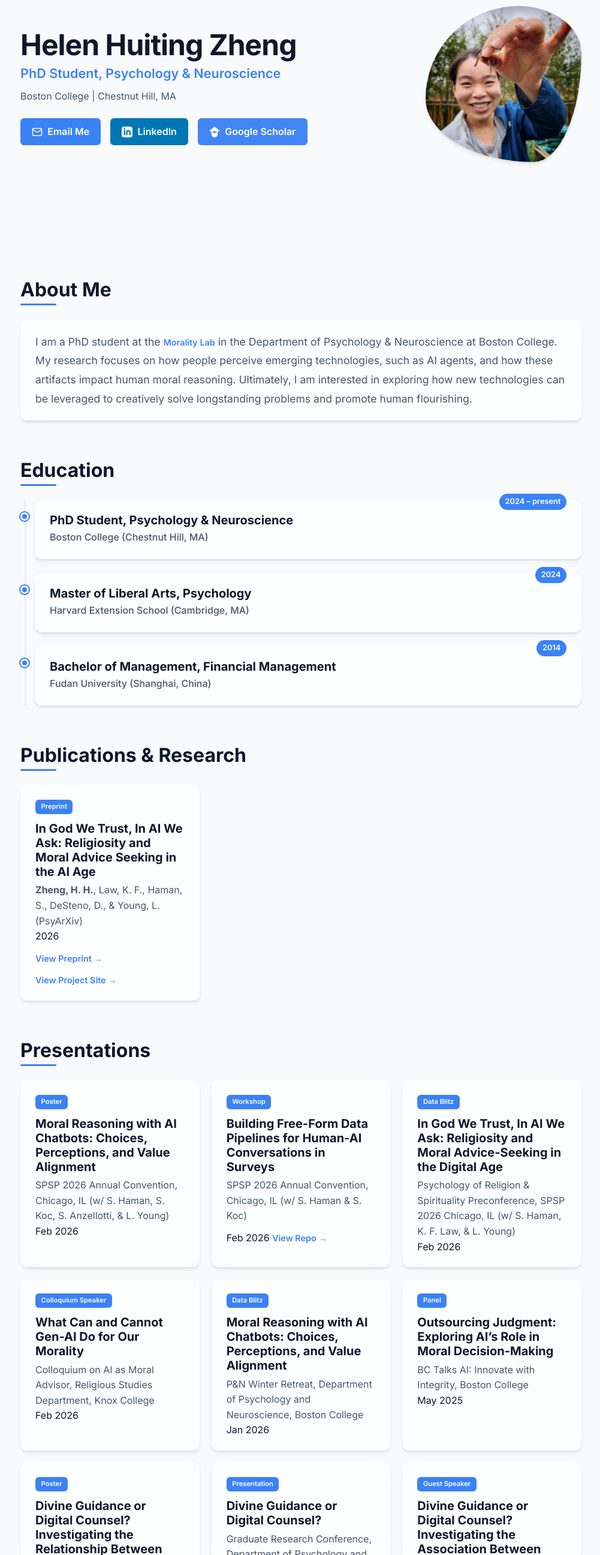
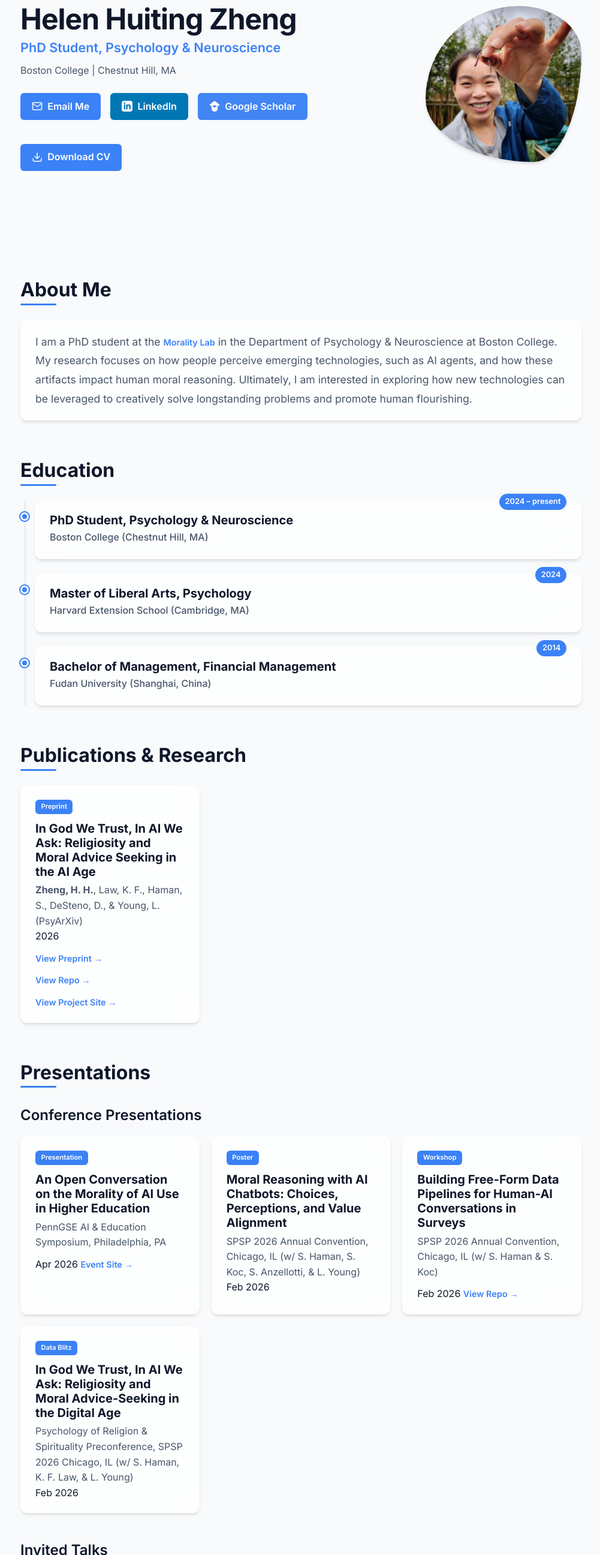
Before and after one commit to helenhzheng/helenhzheng.github.io, a plain HTML site: page index.html in a window 1280 px wide. Shown: the part 208-2800 px from the top of the page at 60% size, without its empty margins (138-1139 px from the left). Drawn offline with Linux system fonts and the light colour scheme.

Commit message:
feat: add CV download link, update presentation sections, and implement subsection styling

```diff
--- a/index.html
+++ b/index.html
@@ -53,13 +53,36 @@
                 <p>Boston College | Chestnut Hill, MA</p>
                 <div class="contact-links" style="display: flex; gap: 1rem; flex-wrap: wrap;">
                     <a href="#" id="email-btn" class="btn primary-btn">
-                        <svg xmlns="http://www.w3.org/2000/svg" width="18" height="18" viewBox="0 0 24 24" fill="none" stroke="currentColor" stroke-width="2" stroke-linecap="round" stroke-linejoin="round"><path d="M4 4h16c1.1 0 2 .9 2 2v12c0 1.1-.9 2-2 2H4c-1.1 0-2-.9-2-2V6c0-1.1.9-2 2-2z"></path><polyline points="22,6 12,13 2,6"></polyline></svg> Email Me
+                        <svg xmlns="http://www.w3.org/2000/svg" width="18" height="18" viewBox="0 0 24 24" fill="none"
+                            stroke="currentColor" stroke-width="2" stroke-linecap="round" stroke-linejoin="round">
+                            <path d="M4 4h16c1.1 0 2 .9 2 2v12c0 1.1-.9 2-2 2H4c-1.1 0-2-.9-2-2V6c0-1.1.9-2 2-2z">
+                            </path>
+                            <polyline points="22,6 12,13 2,6"></polyline>
+                        </svg> Email Me
                     </a>
-                    <a href="https://www.linkedin.com/in/helenzheng/" target="_blank" class="btn primary-btn" style="background-color: #0077b5;">
-                        <svg xmlns="http://www.w3.org/2000/svg" width="18" height="18" viewBox="0 0 24 24" fill="currentColor"><path d="M19 0h-14c-2.761 0-5 2.239-5 5v14c0 2.761 2.239 5 5 5h14c2.762 0 5-2.239 5-5v-14c0-2.761-2.238-5-5-5zm-11 19h-3v-11h3v11zm-1.5-12.268c-.966 0-1.75-.79-1.75-1.764s.784-1.764 1.75-1.764 1.75.79 1.75 1.764-.783 1.764-1.75 1.764zm13.5 12.268h-3v-5.604c0-3.368-4-3.113-4 0v5.604h-3v-11h3v1.765c1.396-2.586 7-2.777 7 2.476v6.759z"/></svg> LinkedIn
+                    <a href="https://www.linkedin.com/in/helenzheng/" target="_blank" class="btn primary-btn"
+                        style="background-color: #0077b5;">
+                        <svg xmlns="http://www.w3.org/2000/svg" width="18" height="18" viewBox="0 0 24 24"
+                            fill="currentColor">
+                            <path
+                                d="M19 0h-14c-2.761 0-5 2.239-5 5v14c0 2.761 2.239 5 5 5h14c2.762 0 5-2.239 5-5v-14c0-2.761-2.238-5-5-5zm-11 19h-3v-11h3v11zm-1.5-12.268c-.966 0-1.75-.79-1.75-1.764s.784-1.764 1.75-1.764 1.75.79 1.75 1.764-.783 1.764-1.75 1.764zm13.5 12.268h-3v-5.604c0-3.368-4-3.113-4 0v5.604h-3v-11h3v1.765c1.396-2.586 7-2.777 7 2.476v6.759z" />
+                        </svg> LinkedIn
                     </a>
-                    <a href="https://scholar.google.com/citations?hl=en&user=VzUYy44AAAAJ&view_op=list_works&authuser=1" target="_blank" class="btn primary-btn" style="background-color: #4285F4;">
-                        <svg xmlns="http://www.w3.org/2000/svg" width="18" height="18" viewBox="0 0 24 24" fill="currentColor"><path d="M12 24a7 7 0 1 1 0-14 7 7 0 0 1 0 14zm0-24L0 9.4l12 5.4 12-5.4L12 0zm-7 16v-4.502l7 3.151 7-3.151V16l-7 3-7-3z"/></svg> Google Scholar
+                    <a href="https://scholar.google.com/citations?hl=en&user=VzUYy44AAAAJ&view_op=list_works&authuser=1"
+                        target="_blank" class="btn primary-btn" style="background-color: #4285F4;">
+                        <svg xmlns="http://www.w3.org/2000/svg" width="18" height="18" viewBox="0 0 24 24"
+                            fill="currentColor">
+                            <path
+                                d="M12 24a7 7 0 1 1 0-14 7 7 0 0 1 0 14zm0-24L0 9.4l12 5.4 12-5.4L12 0zm-7 16v-4.502l7 3.151 7-3.151V16l-7 3-7-3z" />
+                        </svg> Google Scholar
+                    </a>
+                    <a href="CV.pdf" target="_blank" class="btn primary-btn">
+                        <svg xmlns="http://www.w3.org/2000/svg" width="18" height="18" viewBox="0 0 24 24" fill="none"
+                            stroke="currentColor" stroke-width="2" stroke-linecap="round" stroke-linejoin="round">
+                            <path d="M21 15v4a2 2 0 0 1-2 2H5a2 2 0 0 1-2-2v-4"></path>
+                            <polyline points="7 10 12 15 17 10"></polyline>
+                            <line x1="12" y1="15" x2="12" y2="3"></line>
+                        </svg> Download CV
                     </a>
                 </div>
             </div>
@@ -126,6 +149,8 @@
                     <br>
                     <a href="https://osf.io/preprints/psyarxiv/z3y5d_v1/" target="_blank" class="text-link"
                         style="margin-right: 1.5rem;">View Preprint &rarr;</a>
+                    <a href="https://github.com/helenhzheng/in-god-we-trust-in-ai-we-ask" target="_blank"
+                        class="text-link" style="margin-right: 1.5rem;">View Repo &rarr;</a>
                     <a href="https://helenhzheng.github.io/in-god-we-trust-in-ai-we-ask/" target="_blank"
                         class="text-link">View Project Site &rarr;</a>
                 </div>
@@ -134,7 +159,18 @@
 
         <section id="presentations" class="section fade-in">
             <h2 class="section-title">Presentations</h2>
+
+            <h3 class="subsection-title">Conference Presentations</h3>
             <div class="card-grid">
+                <!-- PennGSE -->
+                <div class="card interactive-card">
+                    <div class="card-tag">Presentation</div>
+                    <h3>An Open Conversation on the Morality of AI Use in Higher Education</h3>
+                    <p>PennGSE AI & Education Symposium, Philadelphia, PA</p>
+                    <span class="date">Apr 2026</span>
+                    <a href="https://ai.upenn.edu/penngse-ai-education-symposium" target="_blank"
+                        class="text-link">Event Site &rarr;</a>
+                </div>
                 <!-- Poster 2 -->
                 <div class="card interactive-card">
                     <div class="card-tag">Poster</div>
@@ -159,19 +195,16 @@
                         Law, & L. Young)</p>
                     <span class="date">Feb 2026</span>
                 </div>
+            </div>
+
+            <h3 class="subsection-title" style="margin-top: 3rem;">Invited Talks</h3>
+            <div class="card-grid">
                 <!-- Colloquium -->
                 <div class="card interactive-card">
                     <div class="card-tag">Colloquium Speaker</div>
                     <h3>What Can and Cannot Gen-AI Do for Our Morality</h3>
                     <p>Colloquium on AI as Moral Advisor, Religious Studies Department, Knox College</p>
                     <span class="date">Feb 2026</span>
-                </div>
-                <!-- Data Blitz 2 -->
-                <div class="card interactive-card">
-                    <div class="card-tag">Data Blitz</div>
-                    <h3>Moral Reasoning with AI Chatbots: Choices, Perceptions, and Value Alignment</h3>
-                    <p>P&N Winter Retreat, Department of Psychology and Neuroscience, Boston College</p>
-                    <span class="date">Jan 2026</span>
                 </div>
                 <!-- Panel -->
                 <div class="card interactive-card">
@@ -188,13 +221,6 @@
                     <p>BC Talks AI: Innovate with Integrity, Boston College (w/ K. F. Law & L. Young)</p>
                     <span class="date">May 2025</span>
                 </div>
-                <!-- Presentation 2 -->
-                <div class="card interactive-card">
-                    <div class="card-tag">Presentation</div>
-                    <h3>Divine Guidance or Digital Counsel?</h3>
-                    <p>Graduate Research Conference, Department of Psychology and Neuroscience, Boston College</p>
-                    <span class="date">May 2025</span>
-                </div>
                 <!-- Presentation 1 -->
                 <div class="card interactive-card">
                     <div class="card-tag">Guest Speaker</div>
@@ -209,13 +235,6 @@
                     <h3>Moral AI Agent</h3>
                     <p>PSYC5543: The Psychology of Morality, Boston College (w/ L. Gaitan)</p>
                     <span class="date">Feb 2025</span>
-                </div>
-                <!-- Data Blitz 1 -->
-                <div class="card interactive-card">
-                    <div class="card-tag">Data Blitz</div>
-                    <h3>Seeking Moral Advice from AI?</h3>
-                    <p>P&N Winter Retreat, Department of Psychology and Neuroscience, Boston College</p>
-                    <span class="date">Jan 2025</span>
                 </div>
             </div>
         </section>
--- a/styles.css
+++ b/styles.css
@@ -147,6 +147,14 @@ p { color: var(--text-secondary); }
     width: 60px;
     background-color: var(--primary-color);
     border-radius: 2px;
+}
+
+.subsection-title {
+    font-size: 1.5rem;
+    color: var(--text-color);
+    margin-top: 2rem;
+    margin-bottom: 1.25rem;
+    font-weight: 600;
 }
 
 .card {
```
Also changed, not shown: 1 other file.
